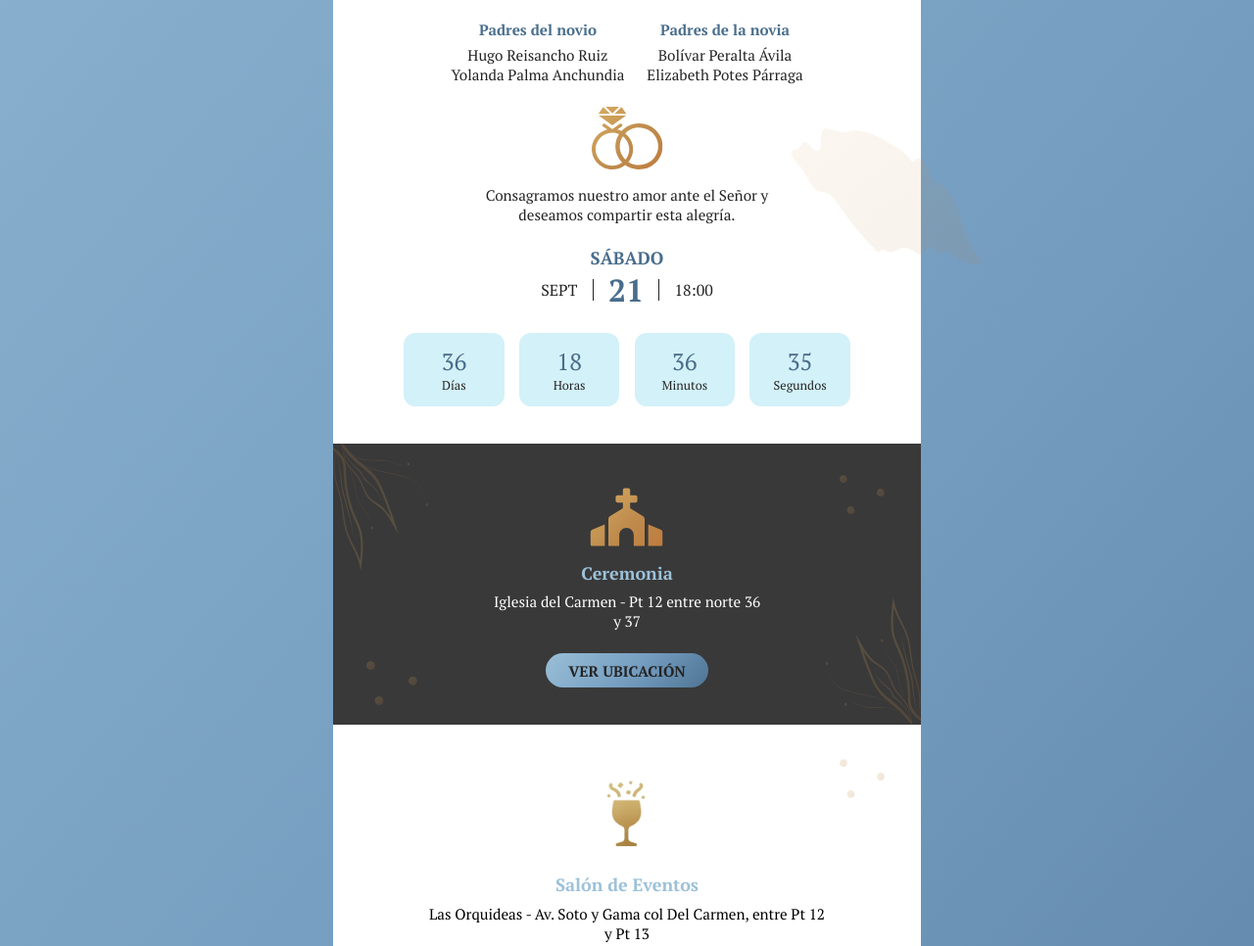
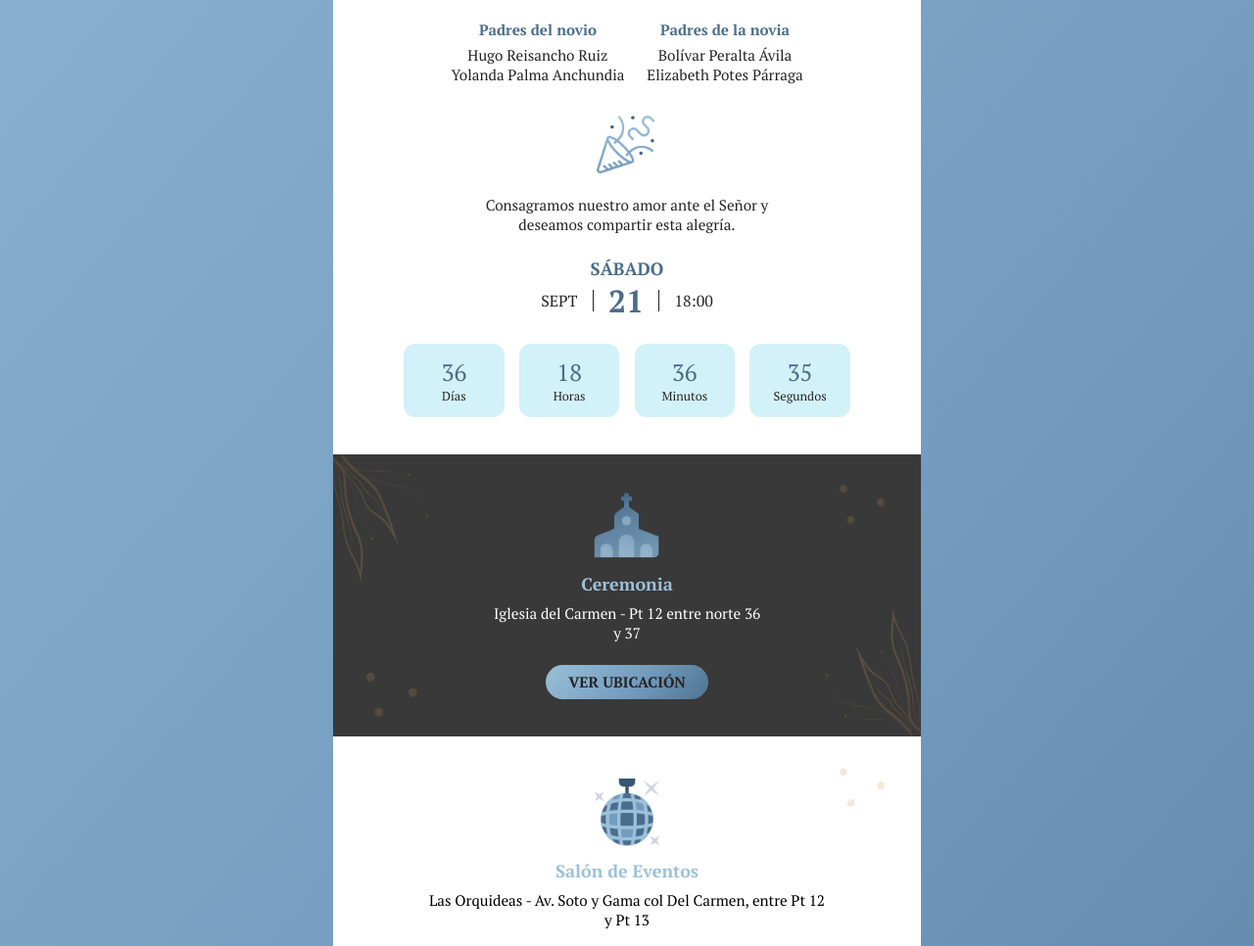
Before and after one commit to AdairKevin/InvitacionDania21Jun, a plain HTML site: page index.html in a window 1280 px wide. Shown: the part 1322-2288 px from the top of the page at 98% size. Drawn offline with Linux system fonts and the light colour scheme.

Commit message:
cambios icons

```diff
--- a/assets/css/style.css
+++ b/assets/css/style.css
@@ -593,6 +593,10 @@
   margin: 15px 0 15px 0;
 }
 
+.info-clothes img {
+  margin-bottom: -30px;
+}
+
 .clothes-txt h2 {
   font-family: var(--font-great-vibes);
   font-size: xx-large;
--- a/index.html
+++ b/index.html
@@ -89,7 +89,11 @@
           </div>
           <div class="section-date">
             <div class="date-info center">
-              <img width="75" src="./assets/img/rings-2.svg" alt="rings" />
+              <img
+                width="75"
+                src="./assets/img/icons8-confetti-64.png"
+                alt="rings"
+              />
               <p class="date-text">
                 Consagramos nuestro amor ante el Señor y deseamos compartir esta
                 alegría.
@@ -134,7 +138,12 @@
         </div>
         <div class="box-place">
           <div class="place-info center">
-            <img width="75" src="./assets/img/church.svg" alt="church" />
+            <img
+              width="75"
+              src="./assets/img/icons8-church-96.png"
+              alt="church"
+              fill="#000000"
+            />
             <div class="place-txt">
               <h2>Ceremonia</h2>
               <p>Iglesia del Carmen - Pt 12 entre norte 36 y 37</p>
@@ -151,7 +160,11 @@
         </div>
         <div class="box-place-salon">
           <div class="place-info center">
-            <img width="105" src="./assets/img/copa.png" alt="church" />
+            <img
+              width="80"
+              src="./assets/img/icons8-disco-ball-96.png"
+              alt="disco"
+            />
             <div class="place-txt">
               <h2>Salón de Eventos</h2>
               <p>
@@ -194,7 +207,7 @@
 
       <section class="section-info-adicional">
         <div class="info-clothes">
-          <img height="60" src="./assets/img/Clothes.svg" alt="clothes" />
+          <img height="150" src="./assets/img/vestimenta.png" alt="clothes" />
           <div class="clothes-txt">
             <h2>Vestimenta</h2>
             <p>
@@ -207,7 +220,11 @@
           <img src="./assets/img/separator.svg" alt="separator" />
         </div>
         <div class="info-envelope">
-          <img width="60" src="./assets/img/envelope.svg" alt="envelope" />
+          <img
+            width="70"
+            src="./assets/img/icons8-gift-96.png"
+            alt="envelope"
+          />
           <div class="envelope-txt"></div>
           <h2>Mesa de regalos</h2>
           <p>Para su comodidad, recibiremos el obsequio en sobre cerrado.</p>
```
Also changed, not shown: assets/img/icons8-church-96.png (added), assets/img/icons8-confetti-64.png (added), assets/img/icons8-disco-ball-96.png (added), assets/img/icons8-gift-96.png (added), assets/img/icons8-wine-glass-96 (1).png (added), assets/img/stain-1.svg (deleted), assets/img/stain-2.svg (deleted), assets/img/vestimenta.png (added).
